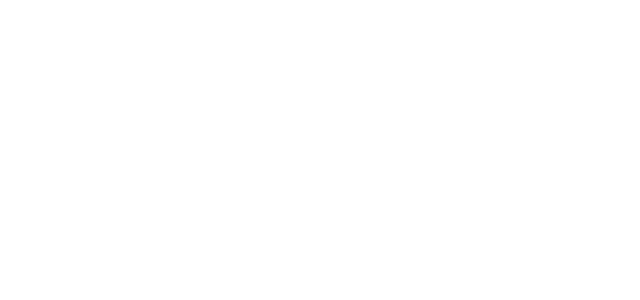
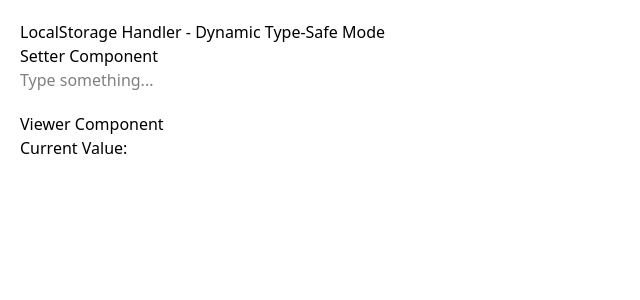
Before and after one commit to thiagoanegreiros/comps-app, a React (Vite) app: page /storage in a window 1280 px wide. Before the commit this address had no page. Shown: the top 300 px of the page, without its empty margins (0-640 px from the left). Built offline with nearby package versions, Linux system fonts and the light colour scheme.

Commit message:
First exercise ready

```diff
--- a/src/App.tsx
+++ b/src/App.tsx
@@ -1,11 +1,13 @@
 import { Routes, Route } from 'react-router-dom';
 import './App.css';
 import { Main } from './pages/Main';
+import Storage from './pages/Storage';
 
 function App() {
   return (
     <Routes>
       <Route path="/" element={<Main />} />
+      <Route path="/storage" element={<Storage />} />
     </Routes>
   );
 }
--- /dev/null
+++ b/src/core/storage/localStorageHandler.ts
@@ -0,0 +1,55 @@
+type Callback<T> = (value: T | null) => void;
+
+export class LocalStorageHandler {
+  private subscribers: Map<string, Set<Callback<unknown>>> = new Map();
+  private previousValues: Map<string, string | null> = new Map();
+
+  setItem<T>(key: string, value: T): void {
+    const serialized = JSON.stringify(value);
+    localStorage.setItem(key, serialized);
+    this.notifySubscribers(key, value);
+  }
+
+  getItem<T>(key: string): T | null {
+    const raw = localStorage.getItem(key);
+    return raw ? (JSON.parse(raw) as T) : null;
+  }
+
+  removeItem(key: string): void {
+    localStorage.removeItem(key);
+    this.notifySubscribers(key, null);
+  }
+
+  subscribe<T>(key: string, callback: Callback<T>): () => void {
+    if (!this.subscribers.has(key)) {
+      this.subscribers.set(key, new Set());
+    }
+    this.subscribers.get(key)!.add(callback as Callback<unknown>);
+
+    return () => {
+      this.subscribers.get(key)!.delete(callback as Callback<unknown>);
+    };
+  }
+
+  private notifySubscribers<T>(key: string, value: T | null): void {
+    const subs = this.subscribers.get(key);
+    subs?.forEach((cb) => (cb as Callback<T>)(value));
+  }
+
+  startPolling(interval: number = 500): void {
+    setInterval(() => {
+      for (const [key] of this.subscribers) {
+        const rawValue = localStorage.getItem(key);
+        const prevValue = this.previousValues.get(key);
+
+        if (prevValue !== rawValue) {
+          this.previousValues.set(key, rawValue);
+          const parsed = rawValue ? JSON.parse(rawValue) : null;
+          this.notifySubscribers(key, parsed);
+        }
+      }
+    }, interval);
+  }
+}
+
+export const storage = new LocalStorageHandler();
--- /dev/null
+++ b/src/hooks/useStorage.ts
@@ -0,0 +1,29 @@
+
+import { useState, useEffect } from "react";
+import { storage } from "../core/storage/localStorageHandler";
+
+export function useStorage<T>(key: string, initialValue: T | null = null): [
+  T | null,
+  (value: T) => void,
+  () => void
+] {
+  const [value, setValue] = useState<T | null>(() => {
+    const stored = storage.getItem<T>(key);
+    return stored !== null ? stored : initialValue;
+  });
+
+  useEffect(() => {
+    const unsubscribe = storage.subscribe<T>(key, setValue);
+    return () => unsubscribe();
+  }, [key]);
+
+  const setStoredValue = (newValue: T) => {
+    storage.setItem<T>(key, newValue);
+  };
+
+  const removeStoredValue = () => {
+    storage.removeItem(key);
+  };
+
+  return [value, setStoredValue, removeStoredValue];
+}
--- a/src/pages/Main.tsx
+++ b/src/pages/Main.tsx
@@ -1,7 +1,35 @@
+import React from "react";
+import { useNavigate } from "react-router-dom";
+
 export const Main = () => {
+  const navigate = useNavigate();
+
   return (
     <div className="min-h-screen bg-gray-100 flex flex-col items-center justify-center p-4">
       <h1 className="text-3xl font-bold text-blue-600 mb-6">Main Page</h1>
+
+      <div className="flex flex-col gap-4 w-full max-w-xs">
+        <button
+          className="bg-blue-500 text-white py-2 px-4 rounded shadow cursor-pointer hover:bg-blue-600 transition"
+          onClick={() => navigate("/basic")}
+        >
+          Basic Storage Demo
+        </button>
+
+        <button
+          className="bg-green-500 text-white py-2 px-4 rounded shadow cursor-pointer hover:bg-green-600 transition"
+          onClick={() => navigate("/advanced")}
+        >
+          Advanced Storage Demo
+        </button>
+
+        <button
+          className="bg-purple-500 text-white py-2 px-4 rounded shadow cursor-pointer hover:bg-purple-600 transition"
+          onClick={() => navigate("/external")}
+        >
+          External Change Demo
+        </button>
+      </div>
     </div>
   );
 };
--- /dev/null
+++ b/src/pages/Storage.tsx
@@ -0,0 +1,42 @@
+import { useStorage } from "../hooks/useStorage";
+import { storage } from "../core/storage/localStorageHandler";
+
+storage.startPolling();
+
+const SetterComponent = () => {
+  const [, setValue] = useStorage<string>("shared-key", "");
+
+  const handleChange = (e: React.ChangeEvent<HTMLInputElement>) => {
+    setValue(e.target.value);
+  };
+
+  return (
+    <div style={{ marginBottom: "20px" }}>
+      <h2>Setter Component</h2>
+      <input type="text" onChange={handleChange} placeholder="Type something..." />
+    </div>
+  );
+};
+
+const ViewerComponent = () => {
+  const [value] = useStorage<string>("shared-key", "");
+
+  return (
+    <div>
+      <h2>Viewer Component</h2>
+      <p>Current Value: <b>{value}</b></p>
+    </div>
+  );
+};
+
+const Storage = () => {
+  return (
+    <div style={{ padding: "20px" }}>
+      <h1>LocalStorage Handler - Dynamic Type-Safe Mode</h1>
+      <SetterComponent />
+      <ViewerComponent />
+    </div>
+  );
+};
+
+export default Storage;
```
